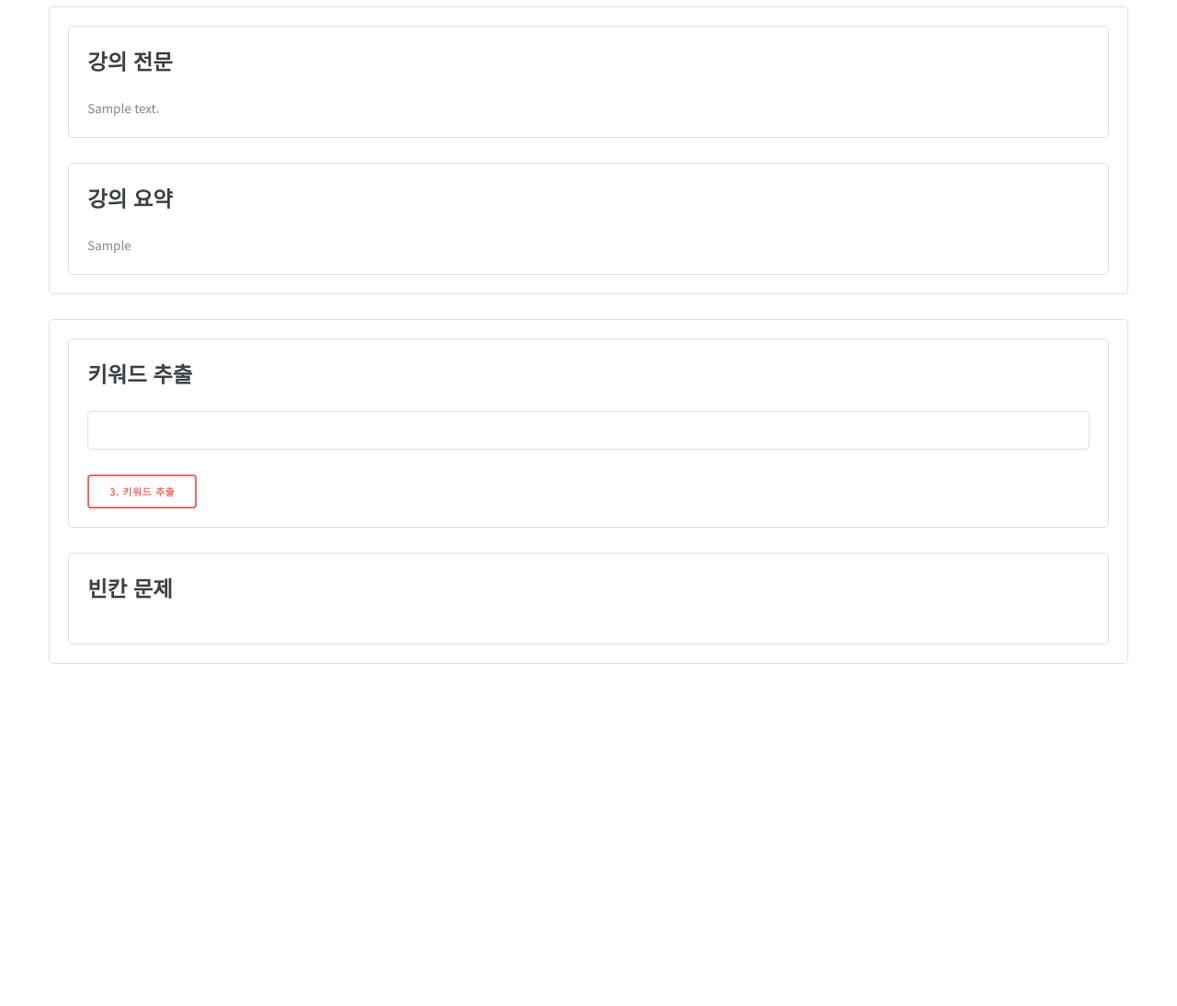
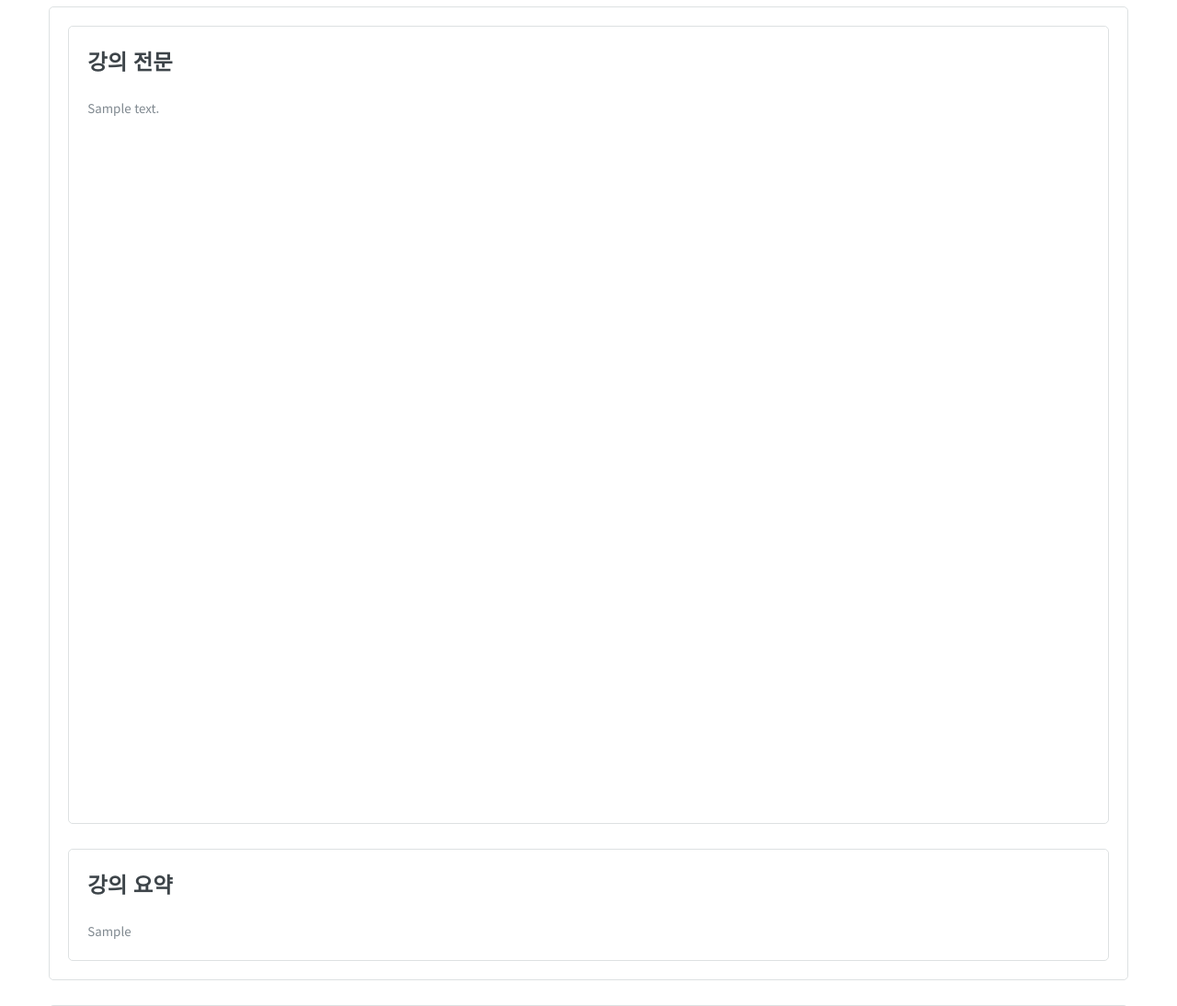
Before and after one commit to Philip-Cho/DGU-Capstone, a Django app: page /caffeine/1/ in a window 1280 px wide. Shown: the part 723-1817 px from the top of the page at 92% size. Before the commit the page ends 1445 px from the top, so only its background shows below. Run offline with Django 4.2, Linux system fonts and the light colour scheme; tables that the repository leaves empty hold one stand-in row (values such as "Sample post"); parts of the project's set-up code (start-up, migrations or seed data) failed here and were passed over; some libraries are stand-ins or nearby versions; some web fonts are replaced.

Commit message:
history_result textall scroll added

```diff
--- a/templates/history_result.html
+++ b/templates/history_result.html
@@ -57,7 +57,7 @@
                         <div class="h-100 p-5 text-white bg-dark rounded-3">
                             <h2>강의 전문</h2>
 
-                            <div id="textall" style="margin-left: 0px;">
+                            <div id="textall" style="height : 768px ; margin-left: 0px; overflow:auto;">
                                 {{ history_lecture.lecture_note }}
                             </div>
                         </div>
```
